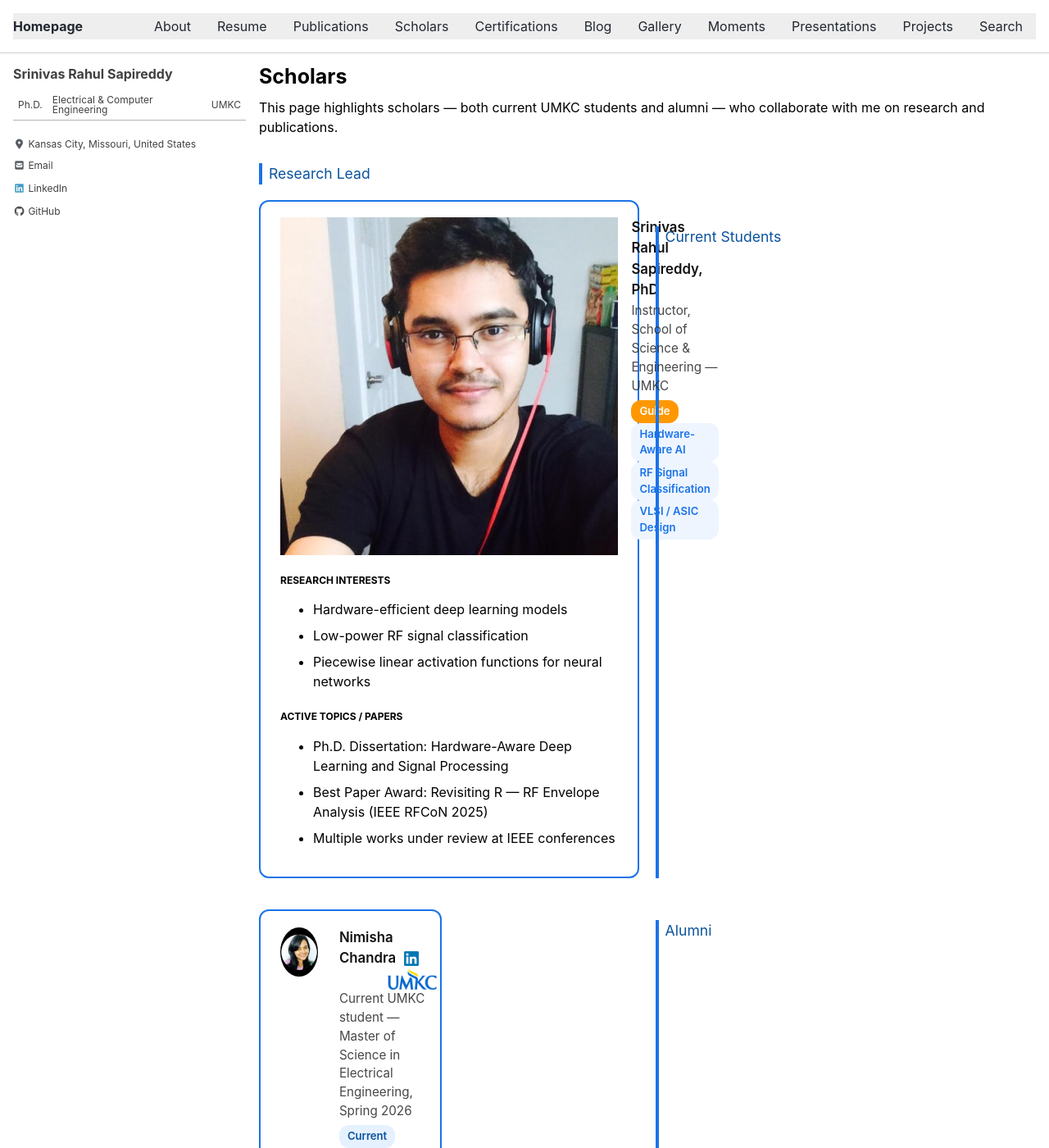
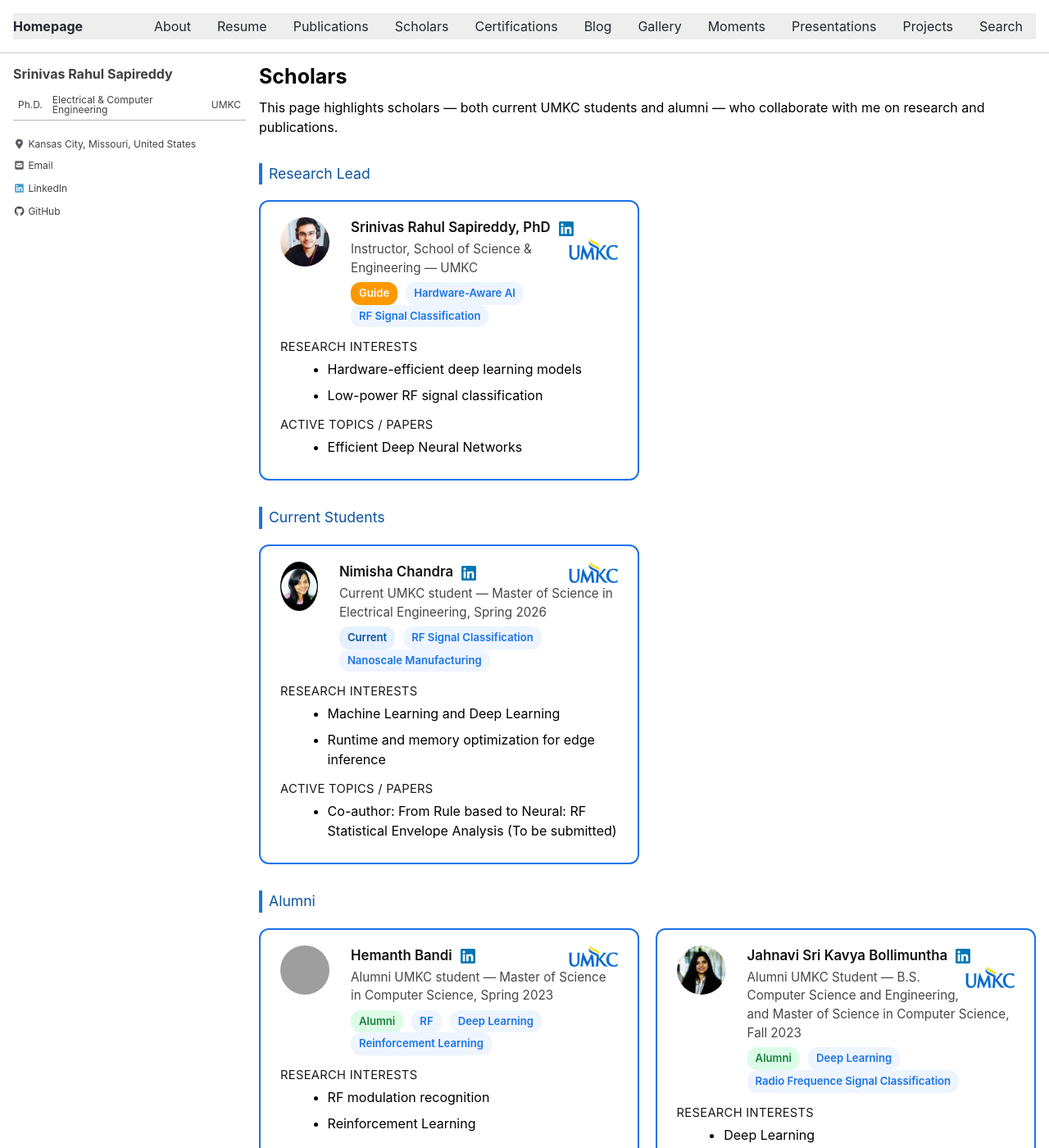
Before and after one commit to srsapireddy/srsapireddy.github.io, a Jekyll site: the page built from _pages/scholars.md, in a window 1280 px wide and 1400 px high. Shown: the whole window at 82% size. Built offline with Jekyll 4.4.1, drawn with Linux system fonts in a browser that asks for light colours; cached includes are drawn as plain includes; nearby versions of some CDN libraries; grey boxes are pictures that could not be loaded.

Commit message:
Update scholars.md

```diff
--- a/_pages/scholars.md
+++ b/_pages/scholars.md
@@ -134,37 +134,36 @@
 <div class="group-title">Research Lead</div>
 <div class="sch-grid">
 
-<div class="sch-card">
-  <div class="sch-header">
-    <img src="/images/rahul.png" alt="Srinivas Rahul Sapireddy, PhD" class="sch-img">
-    <div>
-      <div class="sch-name">Srinivas Rahul Sapireddy, PhD</div>
-      <div class="sch-sub">Instructor, School of Science & Engineering — UMKC</div>
-      <div style="margin-top:0.35rem;">
-        <span class="badge guide">Guide</span>
-        <span class="badge tag">Hardware-Aware AI</span>
-        <span class="badge tag">RF Signal Classification</span>
-        <span class="badge tag">VLSI / ASIC Design</span>
+  <!-- Nimisha -->
+  <div class="sch-card">
+    <div class="sch-header">
+      <img src="/images/rahul.png" alt="Rahul" class="sch-photo">
+      <div>
+        <div class="sch-name">Srinivas Rahul Sapireddy, PhD
+          <a href="https://www.linkedin.com/in/srsapireddy2020/" target="_blank">
+          <img src="/images/linkedin.png" alt="LinkedIn" style="width:18px; height:18px; margin-left:6px; vertical-align:middle;"><img src="/images/UMKC.png" alt="UMKC Logo" class="logo">
+        </a>
+        </div>
+        <div class="sch-sub">Instructor, School of Science & Engineering — UMKC</div>
+        <div style="margin-top:0.35rem;">
+          <span class="badge guide">Guide</span>
+          <span class="badge tag">Hardware-Aware AI</span>
+          <span class="badge tag">RF Signal Classification</span>
+        </div>
       </div>
     </div>
+    <div class="sch-sec">Research interests</div>
+    <ul class="sch-list">
+      <li>Hardware-efficient deep learning models</li>
+      <li>Low-power RF signal classification</li>
+    </ul>
+    <div class="sch-sec">Active topics / papers</div>
+    <ul class="sch-list">
+      <li>Efficient Deep Neural Networks</li>
+    </ul>
   </div>
 
-  <div class="sch-body">
-    <h4>RESEARCH INTERESTS</h4>
-    <ul>
-      <li>Hardware-efficient deep learning models</li>
-      <li>Low-power RF signal classification</li>
-      <li>Piecewise linear activation functions for neural networks</li>
-    </ul>
-    <h4>ACTIVE TOPICS / PAPERS</h4>
-    <ul>
-      <li>Ph.D. Dissertation: Hardware-Aware Deep Learning and Signal Processing</li>
-      <li>Best Paper Award: Revisiting R — RF Envelope Analysis (IEEE RFCoN 2025)</li>
-      <li>Multiple works under review at IEEE conferences</li>
-    </ul>
-  </div>
 </div>
-
 
 <div class="group-title">Current Students</div>
 <div class="sch-grid">
```
